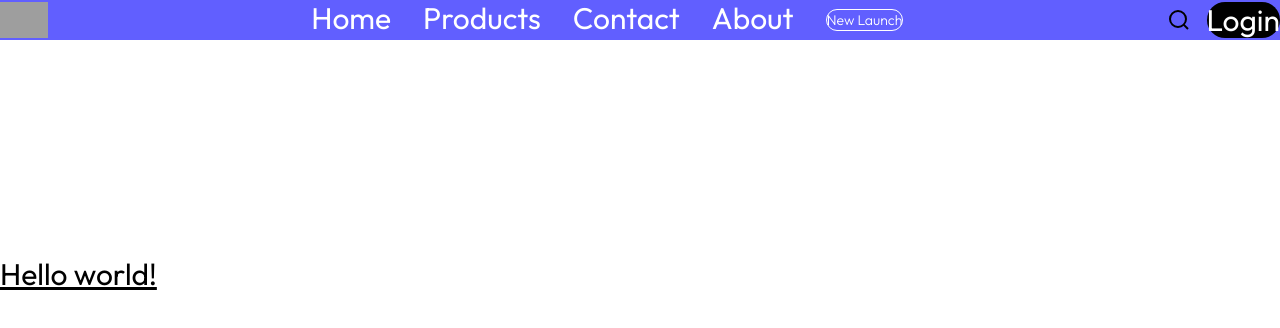
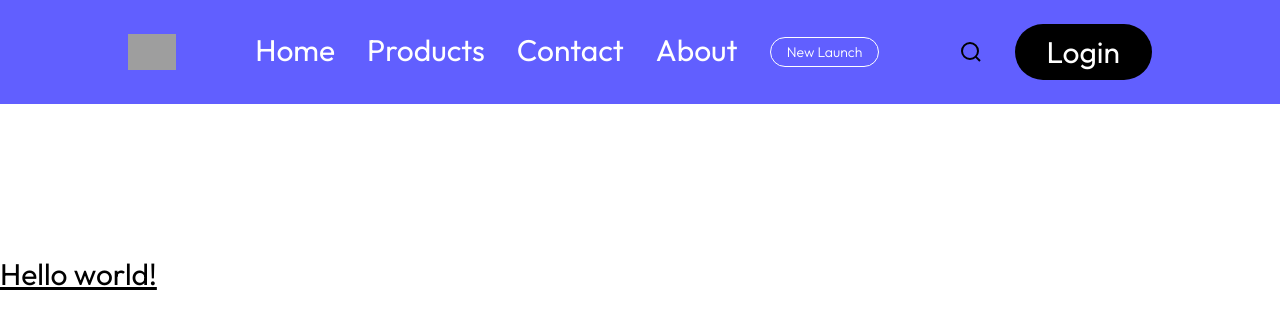
Before and after one commit to mnraza-dev/hotel-booking-app, a React app in the folder client/: page / in a window 1280 px wide. Shown: the top 328 px of the page. Built offline with nearby package versions, Linux system fonts and the light colour scheme; grey boxes are pictures that could not be loaded; the HTML template or start-up script is replaced by a standard one; a web font is replaced by a local one.

Commit message:
style: clean up index.css formatting and improve consistency in theme colors

```diff
--- a/client/src/index.css
+++ b/client/src/index.css
@@ -1,19 +1,16 @@
-@import url('https://fonts.googleapis.com/css2?family=Outfit:wght@100..900&family=Playfair:ital,opsz,wght@0,5..1200,300..900;1,5..1200,300..900&display=swap');
+@import url("https://fonts.googleapis.com/css2?family=Outfit:wght@100..900&family=Playfair:ital,opsz,wght@0,5..1200,300..900;1,5..1200,300..900&display=swap");
 @import "tailwindcss";
 
-@theme{
-    --color-primary: #2563EB;
-    --color-secondary: #FBBF24;
-    --color-accent: #F472B6;
+@theme {
+  --color-primary: #2563eb;
+  --color-secondary: #fbbf24;
+  --color-accent: #f472b6;
 }
 
-*{
-    font-family: Outfit, sans-serif;
-    margin: 0;
-    padding: 0;
-    box-sizing: border-box;
+* {
+  font-family: Outfit, sans-serif;
 }
 
 .font-playfair {
-    font-family: Playfair !important;
+  font-family: Playfair !important;
 }
```
